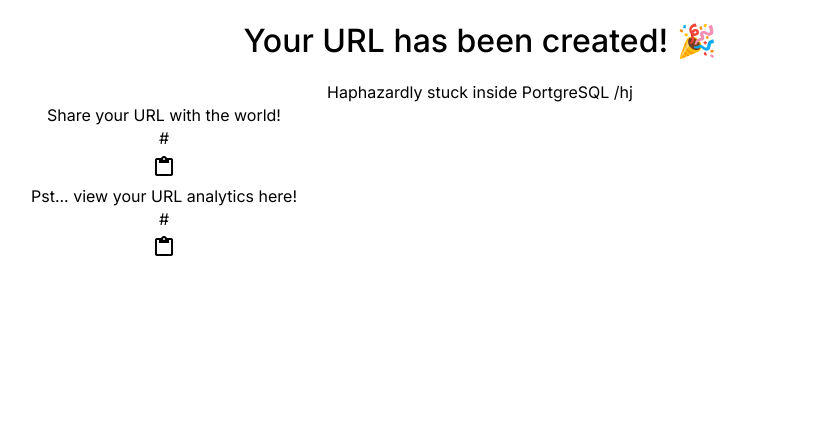
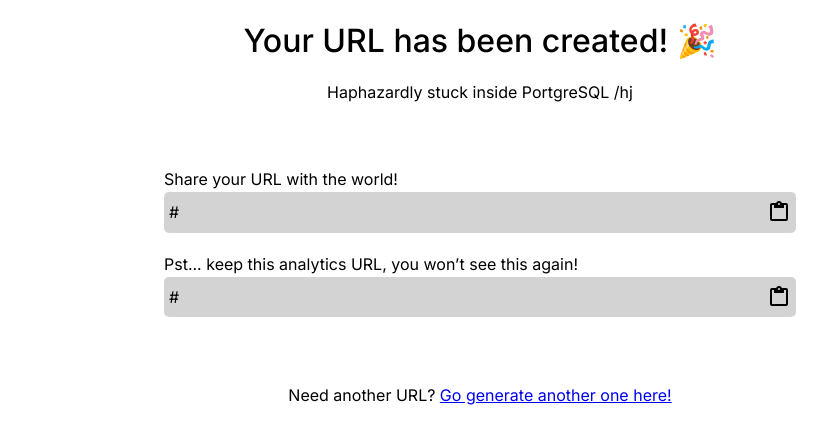
Before and after one commit to felixgao-0/my-website, a Flask app: template shortener/template/url_created.html in a window 1280 px wide. Shown: the top 444 px of the page, without its empty margins (160-987 px from the left). Run offline with Flask 3, Linux system fonts and the light colour scheme; the template is opened without the code that fills it: most values are stand-ins (such as "Sample title", 1, 10 or a date in 2020); some libraries are stand-ins or nearby versions.

Commit message:
Fix padding, change css in url_created.html

```diff
--- a/shortener/main.py
+++ b/shortener/main.py
@@ -66,27 +66,27 @@ def _api_url_creator():
 
     # Checks go burr
     if new_url is None or old_url is None:
-        flask.flash("HQ, we're missing data! Make a Github Issue to have this fixed or try again.")
+        return flask.abort(500) # noooo
 
     forbidden_url_paths = ["api", "analytics", "analytic", "admin", "login", "dashboard", "settings", "manage"]
     if new_url.lower() in forbidden_url_paths:
-        flask.flash("That shortened URL path is reserved!")
+        flask.flash("That shortened URL path is reserved!", "shortened-link-error")
         error_state = True
 
     if not re.compile(r'^[a-zA-Z0-9-_]+$').match(new_url):
-        flask.flash("Whoops! The URL can only contain alphanumeric characters, dashes, and underscores.")
+        flask.flash("Whoops! The URL can only contain alphanumeric characters, dashes, and underscores.", "shortened-link-error")
         error_state = True
 
     if len(new_url) > 15:
-        flask.flash("Woah wheres the end? The shortened URL path is too long.")
+        flask.flash("Woah wheres the end? The shortened URL path is too long.", "shortened-link-error")
         error_state = True
 
     if isinstance(validators.url(old_url), validators.utils.ValidationError):
-        flask.flash("That's an invalid URL. Does it start with https://?")
+        flask.flash("That's an invalid URL. Does it start with https://?", "original-link-error")
         error_state = True
 
     if db.check_url_exists("shortened_url", new_url):
-        flask.flash("Sorry, that shortened URL has already been taken! Our database hates twins.")
+        flask.flash("Sorry, that shortened URL has already been taken! Our database hates twins.", "shortened-link-error")
         error_state = True
 
     if error_state:
--- a/shortener/static/index.css
+++ b/shortener/static/index.css
@@ -12,9 +12,8 @@ ul {
     margin: auto;
 }
 
-/* Give the icon a pointer cursor, like a button */
-.icon {
-    cursor: pointer;
+.div-right {
+    margin-left: auto;
 }
 
 /* The styling for an input group, like in bootstrap! */
@@ -26,8 +25,10 @@ ul {
 
 .text-box {
     border: 1px solid black;
-    border-radius: 10px;
     height: 1.5rem;
+    border-radius: 5px;
+    padding: 4px 2px;
+    box-sizing: border-box;
 }
 
 .form-item {
@@ -38,11 +39,33 @@ ul {
     width: 50%;
 }
 
+.gray-box {
+    border-radius: 5px;
+    padding: 5px 5px;
+    background-color: lightgray;
+    display: flex;
+    align-items: center;
+}
+
 .error-box {
     display: flex;
     align-items: center;
     gap: 3px;
     color: red;
+}
+
+.hide * {
+    /* Hide all items in a div with this class */
+    display: none;
+}
+
+/* Give the icon a pointer cursor, like a button */
+.icon {
+    cursor: pointer;
+}
+
+.bottom-padding {
+    padding-bottom: 4rem;
 }
 
 #create-url {
@@ -53,11 +76,6 @@ ul {
 
 #confirm-checkbox {
     margin-bottom: 0.5rem;
-}
-
-#original-link-field {
-    padding: 2px 2px;
-    box-sizing: border-box;
 }
 
 #submit-btn {
--- a/shortener/template/url_created.html
+++ b/shortener/template/url_created.html
@@ -12,16 +12,22 @@
 {% block content %}
     <h1>Your URL has been created! 🎉</h1>
 
-    <p>Haphazardly stuck inside PortgreSQL /hj</p>
+    <p class="bottom-padding">Haphazardly stuck inside PortgreSQL /hj</p>
 
-    <div class="box">
-        <p>Share your URL with the world!</p>
-        <p id="clipboard-shortened">{{ shortened_url }}</p>
-        <span class="material-symbols-outlined icon" id="btn-shortened">content_paste</span>
+    <div id="shortened-url" class="box center">
+        <p class="left-align">Share your URL with the world!</p>
+        <div class="gray-box">
+            <p id="clipboard-shortened">{{ shortened_url }}</p>
+            <span class="material-symbols-outlined icon div-right" id="btn-shortened">content_paste</span>
+        </div>
+    </div><br>
+    <div class="box center bottom-padding">
+        <p class="left-align">Pst... keep this analytics URL, you won’t see this again!</p>
+        <div class="gray-box">
+            <p id="clipboard-analytics">{{ analytics_url }}</p>
+            <span class="material-symbols-outlined icon div-right" id="btn-analytics">content_paste</span>
+        </div>
     </div>
-    <div class="box">
-        <p>Pst... view your URL analytics here!</p>
-        <p id="clipboard-analytics">{{ analytics_url }}</p>
-        <span class="material-symbols-outlined icon" id="btn-analytics">content_paste</span>
-    </div>
+
+    <p>Need another URL? <a href="{{ url_for('landing_page') }}">Go generate another one here!</a></p>
 {% endblock %}
```
Also changed, not shown: shortener/template/index.html (+5 -16 lines).
